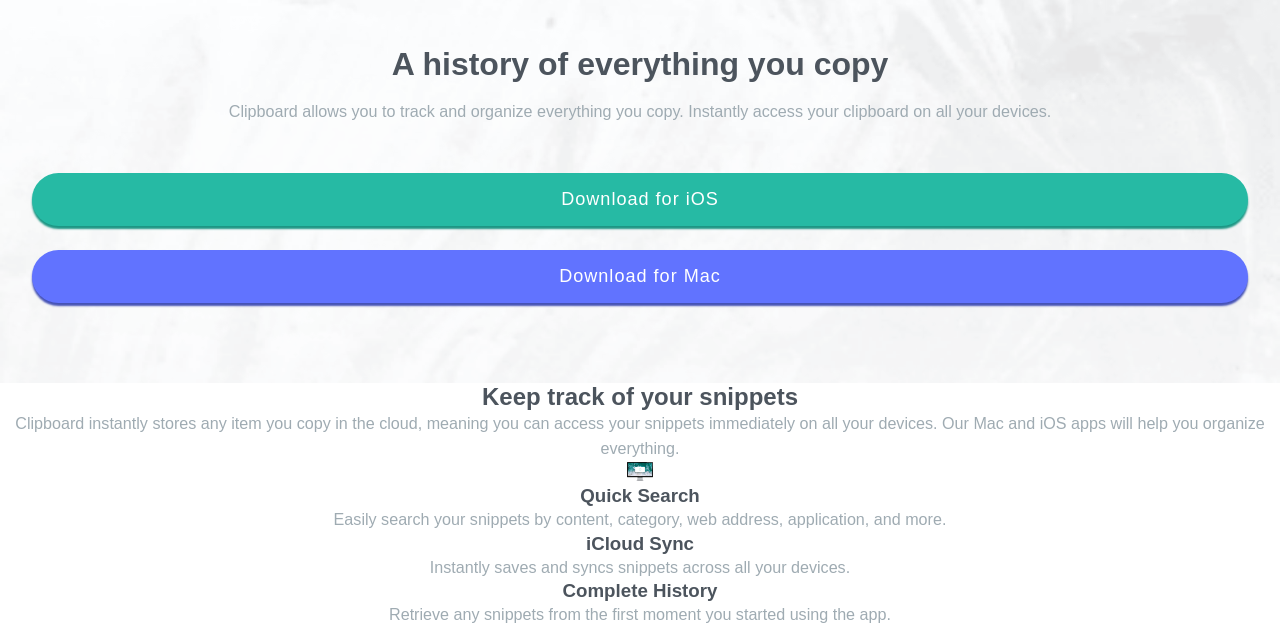
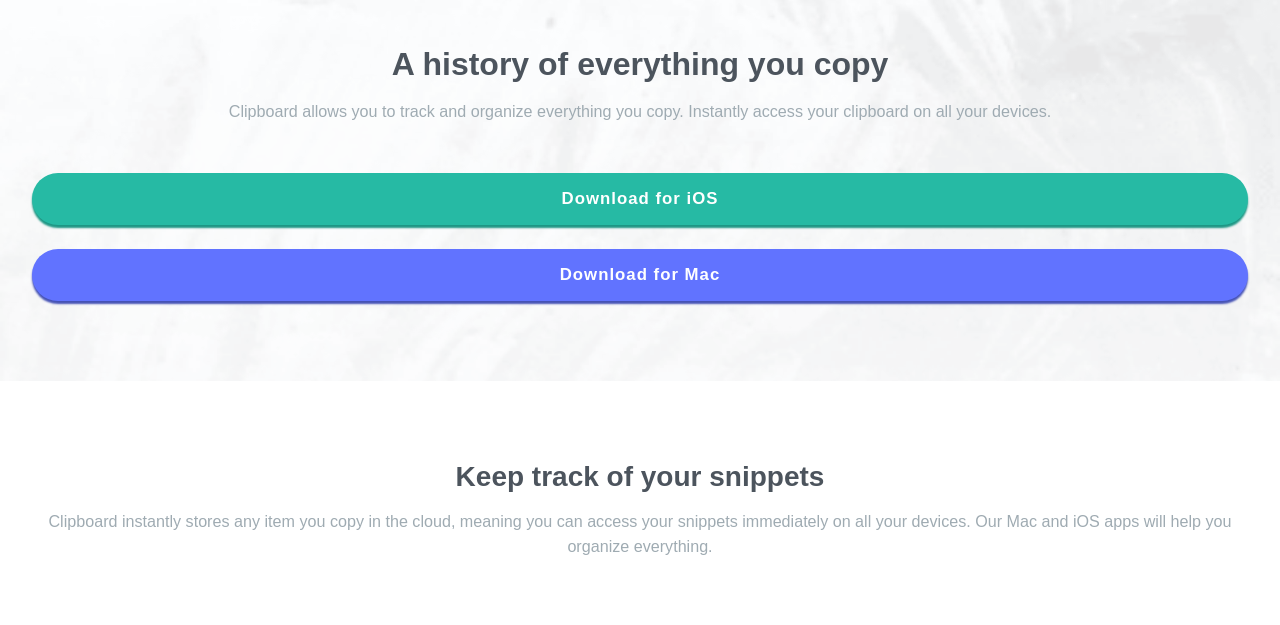
Before and after one commit to aarontark/Clipboard-Landing-Page, a plain HTML site: page index.html in a window 1280 px wide. Shown: the part 262-887 px from the top of the page. Drawn offline with Linux system fonts and the light colour scheme; a web font is replaced by a local one.

Commit message:
added snippets section

```diff
--- a/index.html
+++ b/index.html
@@ -24,7 +24,7 @@
         <div class="header-info title-card">
           <h1 class="header-title title">A history of everything you copy</h1>
           <p class="header-desc">Clipboard allows you to track and organize everything you copy. Instantly access your clipboard on all your devices.</p>
-          <div class="btn-container">
+          <div class="header-btns">
             <a href=""><button class="iOS-btn">Download for iOS</button></a>
             <a href=""><button class="mac-btn">Download for Mac</button></a>
           </div>
@@ -39,7 +39,7 @@
         </div>
         <div class="snippets-body">
           <div class="snippets-img-container">
-            <img src="./images/image-computer.png" alt="">
+            <img class="snippets-img" src="./images/image-computer.png" alt="">
           </div>
           <div class="snippets-info-section">
             <div class="snippets-info-card">
--- a/style.css
+++ b/style.css
@@ -37,13 +37,14 @@
 
 button {
     min-width: 100%;
-    font-size: 1.13rem;
+    font-size: 1.05rem;
     font-family: 'Bai Jamjuree', sans-serif;
     border: none;
     padding: 1rem 0;
     border-radius: 2rem;
     cursor: pointer;
     letter-spacing: 1px;
+    font-weight: 600;
 }
 
 img {
@@ -88,7 +89,7 @@
     color: var(--grayish-blue);
 }
 
-.btn-container {
+.header-btns {
     display: flex;
     flex-direction: column;
     padding-top: 3rem;
@@ -106,3 +107,38 @@
     box-shadow: 0px 3px 2px 0px hsl(233, 45%, 49%);
     margin-top: 1.5rem;
 }
+
+.snippets-section {
+    padding: 5rem 0;
+}
+
+.main-content {
+    padding: 0 2rem;
+}
+
+.snippets-title {
+    font-size: 1.75rem;
+}
+
+.snippets-desc {
+    padding-top: 1rem;
+}
+
+.snippets-img {
+    width: 100%;
+    padding-top: 4.25rem;
+}
+
+.snippets-info-section {
+    padding-top: 3.5rem;
+}
+
+.snippets-info-card {
+    padding-bottom: 2.75rem;
+}
+
+.info-title {
+    font-size: 1.5rem;
+    padding-bottom: .75rem;
+    font-weight: 600;
+}
```
